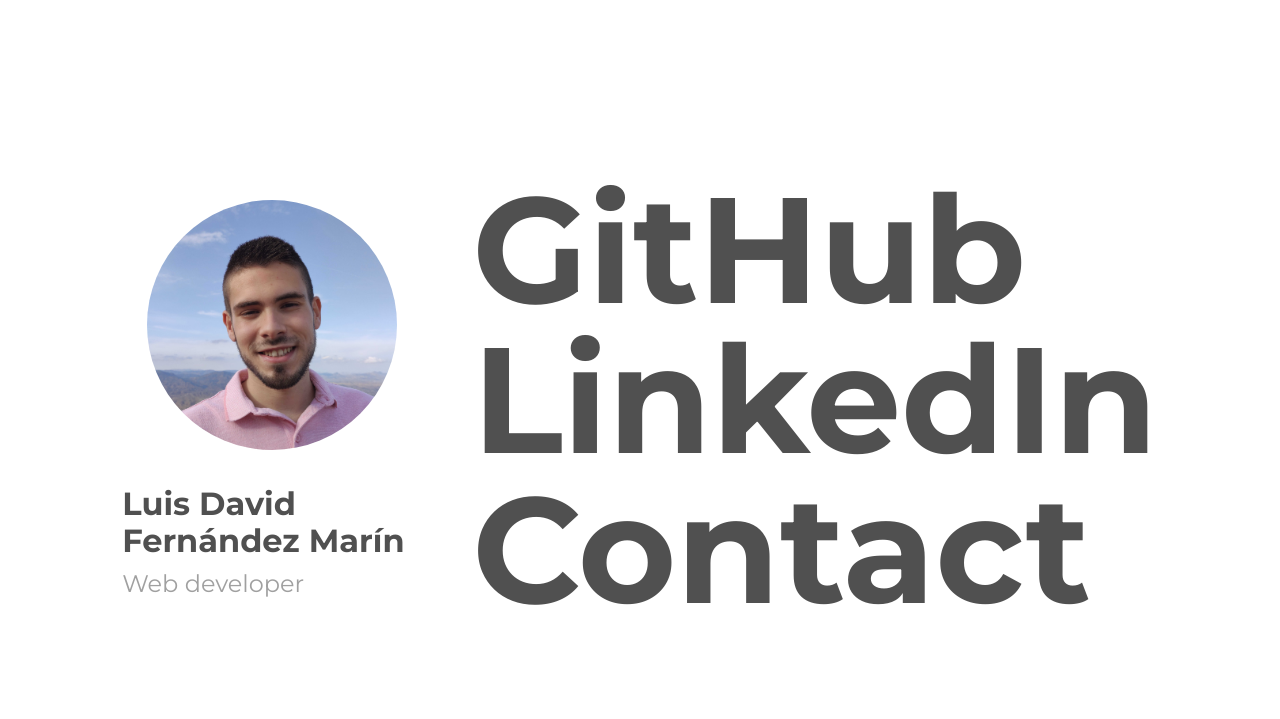
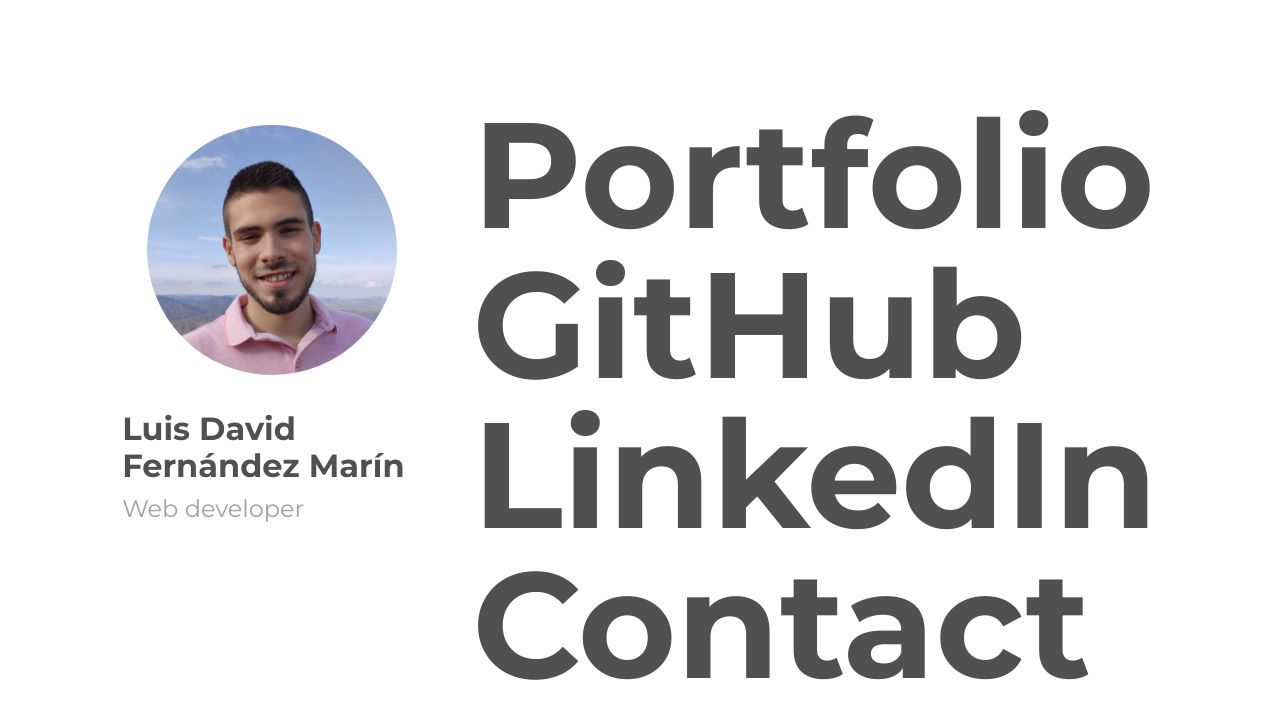
Before and after one commit to luisdavidfer/luisdavidfer.github.io, a plain HTML site: page index.html in a window 1280 px wide. Drawn offline with Linux system fonts and the light colour scheme.

Commit message:
Portfolio link added

```diff
--- a/index.html
+++ b/index.html
@@ -20,6 +20,8 @@
                 <h2>Web developer</h2>
             </div>
             <div id="links">
+                <a href="https://luisdavidfer.github.io/github-portfolio/">Portfolio</a>
+                <br>
                 <a href="https://github.com/luisdavidfer">GitHub</a>
                 <br>
                 <a href="https://www.linkedin.com/in/luis-david-fern%C3%A1ndez-mar%C3%ADn-09989b1b5/">LinkedIn</a>
```
